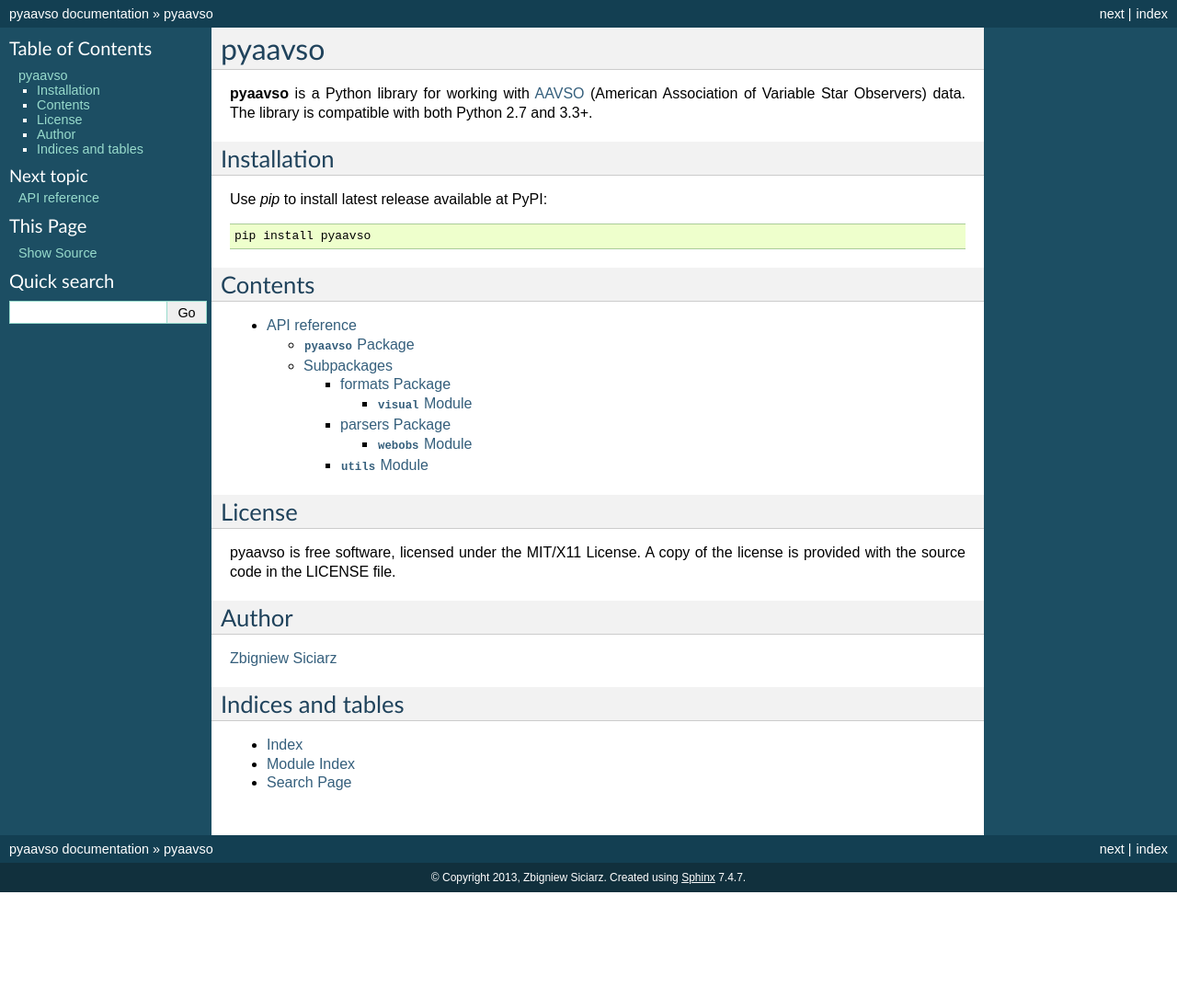
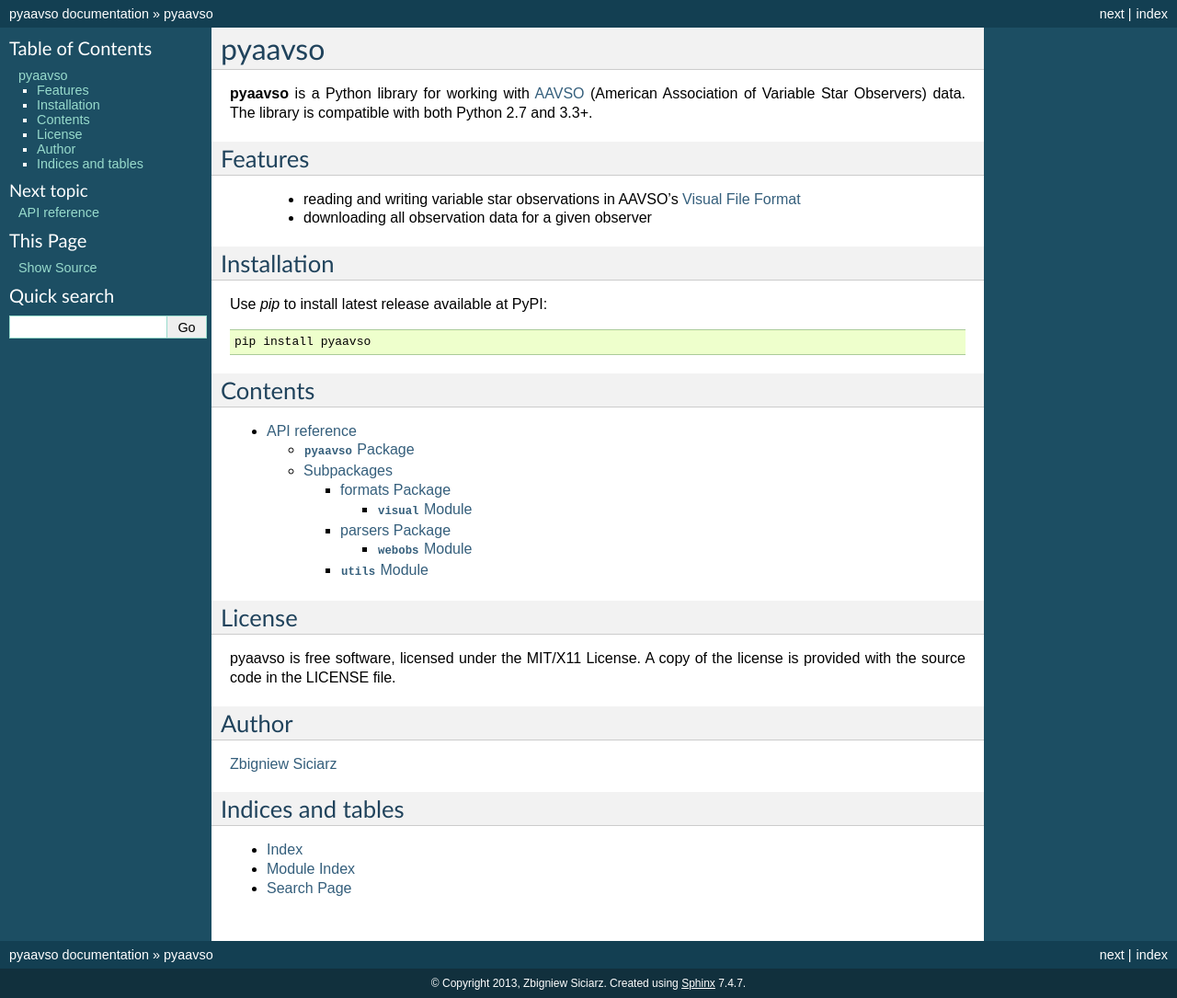
Before and after one commit to zsiciarz/pyaavso, a Sphinx documentation site: the page built from docs/index.rst, in a window 1280 px wide. Shown: the whole page at 92% size. Built offline with Sphinx 7.4.7, drawn with Linux system fonts in a browser that asks for light colours; before the commit the page ends 970 px from its top, so only the background shows below that.

Commit message:
Basic feature overview.

```diff
--- a/docs/index.rst
+++ b/docs/index.rst
@@ -10,6 +10,16 @@
 **pyaavso** is a Python library for working with
 `AAVSO <http://www.aavso.org>`_ (American Association of Variable Star
 Observers) data. The library is compatible with both Python 2.7 and 3.3+.
+
+Features
+========
+
+ * reading and writing variable star observations in AAVSO's
+   `Visual File Format`_
+ * downloading all observation data for a given observer
+
+.. _`Visual File Format`: http://www.aavso.org/aavso-visual-file-format
+
 
 Installation
 ============
```
